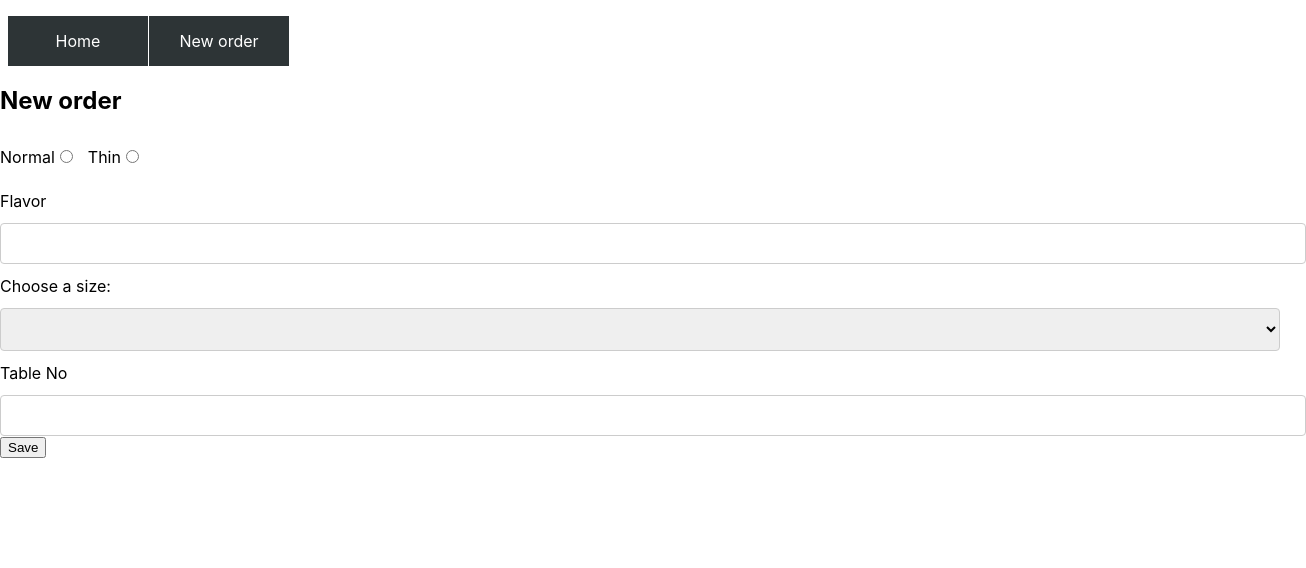
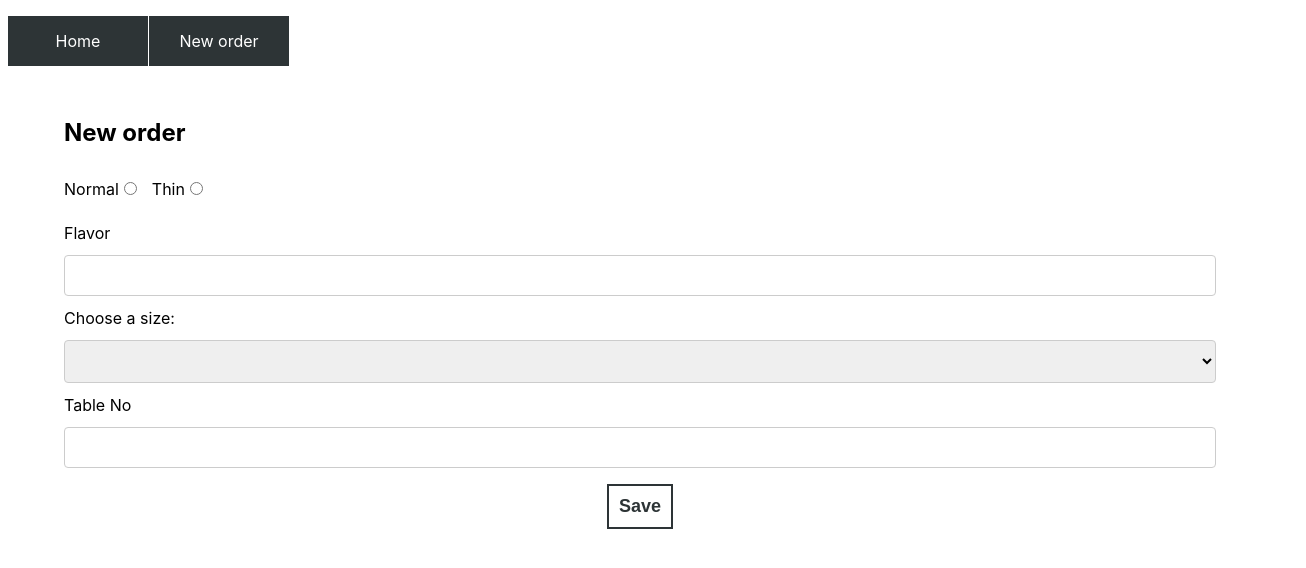
Before and after one commit to rafaelguinho/react-order-pizza, a React (Create React App) app: page /new-order in a window 1280 px wide. Shown: the top 568 px of the page, 1306 px wide, since content can reach past the window. Built offline with nearby package versions, Linux system fonts and the light colour scheme.

Commit message:
Basic styling

```diff
--- a/src/Components/NewOrder/index.jsx
+++ b/src/Components/NewOrder/index.jsx
@@ -11,14 +11,15 @@ function NewOrder() {
   };
 
   const saveOrder = (data) => {
-    axios.post('https://localhost:5005/api/orders', data)
+    axios
+      .post("https://localhost:5005/api/orders", data)
       .then(function (response) {
         console.log(response);
       })
       .catch(function (error) {
         console.log(error);
       });
-  }
+  };
 
   return (
     <form
@@ -54,7 +55,6 @@ function NewOrder() {
         </label>
       </div>
 
-      <div>
       <label htmlFor="flavor">Flavor</label>
       <input
         name="flavor"
@@ -62,9 +62,7 @@ function NewOrder() {
         required
         onChange={(event) => onValueChange(event)}
       />
-      </div>
 
-      <div>
       <label htmlFor="size">Choose a size:</label>
 
       <select required name="size" onChange={(event) => onValueChange(event)}>
@@ -74,9 +72,7 @@ function NewOrder() {
         <option value="L">Larger (8 pieces)</option>
         <option value="XL">Extra-large (10 pieces)</option>
       </select>
-      </div>
 
-      <div>
       <label htmlFor="tableNo">Table No</label>
       <input
         required
@@ -84,9 +80,10 @@ function NewOrder() {
         type="number"
         onChange={(event) => onValueChange(event)}
       />
+
+      <div className="button-container">
+        <button type="submit">Save</button>
       </div>
-
-      <button type="submit">Save</button>
     </form>
   );
 }
--- a/src/index.css
+++ b/src/index.css
@@ -1,5 +1,11 @@
+html{
+  min-height:100%;/* make sure it is at least as tall as the viewport */
+  position:relative;
+}
 body {
   margin: 0;
+  height:100%;
+  box-sizing: border-box;
   font-family: -apple-system, BlinkMacSystemFont, "Segoe UI", "Roboto", "Oxygen",
     "Ubuntu", "Cantarell", "Fira Sans", "Droid Sans", "Helvetica Neue",
     sans-serif;
@@ -85,7 +91,6 @@ nav li:hover a {
 }
 
 input[type=text],input[type=number], select, textarea {
-  width: 100%;
   padding: 12px;
   border: 1px solid #ccc;
   border-radius: 4px;
@@ -111,27 +116,38 @@ input[type=submit]:hover {
   background-color: #45a049;
 }
 
-.container {
-  border-radius: 5px;
-  background-color: #f2f2f2;
-  padding: 20px;
+form{
+  padding: 1em 4em;
+  display: grid;
 }
 
-.col-25 {
-  float: left;
-  width: 25%;
-  margin-top: 6px;
+form > .button-container{
+  display: flex;
+  justify-content: center;
+  margin-top: 1em;
 }
 
-.col-75 {
-  float: left;
-  width: 75%;
-  margin-top: 6px;
+button {
+  padding: 10px;
+  font-weight: bold;
+  font-size: 18px;
+  width: 400px;
+  height: 80px;
 }
 
-/* Clear floats after the columns */
-.row:after {
-  content: "";
-  display: table;
-  clear: both;
+button {
+  background-color: white;
+  border: 2px solid #2d3436;
+  color: #2d3436;
+  height: inherit;
+  width: inherit;
+  cursor: pointer;
 }
+
+button:hover {
+  background-color: #2d3436;
+  color: white;
+}
+button:active{
+  border: 3px solid #2d3436;
+}
```
Lines whose indentation alone changed are shown as unchanged.
